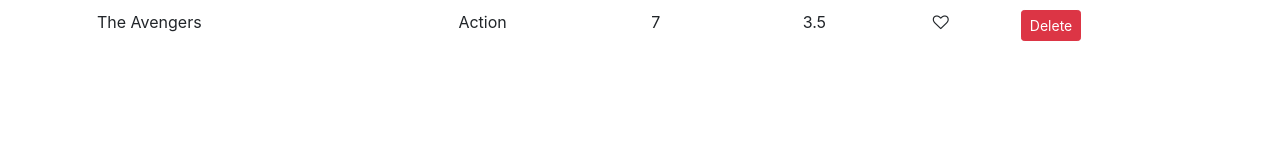
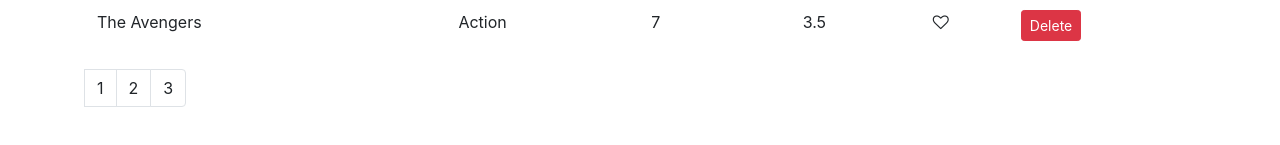
Before and after one commit to OloruntobiAwoderu/Vidly-frontend, a React (Create React App) app in the folder vidly/: page / in a window 1280 px wide. Shown: the part 561-706 px from the top of the page. Built offline with nearby package versions, Linux system fonts and the light colour scheme.

Commit message:
Added Pagination

```diff
--- a/vidly/package.json
+++ b/vidly/package.json
@@ -5,6 +5,8 @@
   "dependencies": {
     "bootstrap": "^4.3.1",
     "font-awesome": "^4.7.0",
+    "loadash": "^1.0.0",
+    "lodash": "^4.17.15",
     "react": "^16.9.0",
     "react-dom": "^16.9.0",
     "react-scripts": "3.1.0"
--- /dev/null
+++ b/vidly/src/components/common/pagination.jsx
@@ -0,0 +1,24 @@
+import React from "react";
+import _ from "lodash";
+
+const Pagination = props => {
+  const { itemsCount, pageSize, currentPage,  onPageChange } = props;
+
+  const pagesCount = Math.ceil(itemsCount / pageSize);
+  if (pagesCount === 1) return null;
+  const pages = _.range(1, pagesCount + 1);
+
+  return (
+    <nav>
+      <ul className="pagination">
+        {pages.map(page => (
+          <li key={page}className={ page === currentPage ? 'page-item-active': 'page-item'}>
+            <a className="page-link" onClick={() => onPageChange(page)}>{page}</a>
+          </li>
+        ))}
+      </ul>
+    </nav>
+  );
+};
+
+export default Pagination;
--- a/vidly/src/components/movies.jsx
+++ b/vidly/src/components/movies.jsx
@@ -1,24 +1,29 @@
 import React, { Component } from "react";
 import { getMovies } from "../services/fakeMovieService";
 import Like from "./common/like";
-
+import Pagination from "./common/pagination";
 class Movies extends Component {
   state = {
-    movies: getMovies()
+    movies: getMovies(),
+    pageSize: 4,
+    currentPage: 1
   };
   handleDelete = movie => {
     const movies = this.state.movies.filter(m => m._id !== movie._id);
-      this.setState({ movies })
+    this.setState({ movies });
   };
-  handleLike = (movie) => {
+  handleLike = movie => {
     const movies = [...this.state.movies];
     const index = movies.indexOf(movie);
-    movies[index] = { ...movies[index]};
+    movies[index] = { ...movies[index] };
     movies[index].liked = !movies[index].liked;
-    this.setState({ movies })
-  }
+    this.setState({ movies });
+  };
+  handlePageChange = page => {
+   this.setState({ currentPage: page})
+  };
   render() {
-      if(this.state.movies.length === 0)
+    if (this.state.movies.length === 0)
       return <p>There are no movies in the database.</p>;
     return (
       <React.Fragment>
@@ -30,8 +35,8 @@
               <th>Genre</th>
               <th>Stock</th>
               <th>Rate</th>
-            <th></th>
-            <th></th>
+              <th />
+              <th />
             </tr>
           </thead>
           <tbody>
@@ -41,14 +46,31 @@
                 <td>{movie.genre.name}</td>
                 <td>{movie.numberInStock}</td>
                 <td>{movie.dailyRentalRate}</td>
-              <td><Like liked={movie.liked} onClick={() => this.handleLike(movie)}/> </td>
-              <td><button onClick={() =>this.handleDelete(movie)} className="btn btn-danger btn-sm">Delete</button></td>
+                <td>
+                  <Like
+                    liked={movie.liked}
+                    onClick={() => this.handleLike(movie)}
+                  />{" "}
+                </td>
+                <td>
+                  <button
+                    onClick={() => this.handleDelete(movie)}
+                    className="btn btn-danger btn-sm"
+                  >
+                    Delete
+                  </button>
+                </td>
               </tr>
             ))}
           </tbody>
         </table>
+        <Pagination
+          itemsCount={this.state.movies.length}
+          pageSize={this.state.pageSize}
+          currentPage={this.state.currentPage}
+          onPageChange={this.handlePageChange}
+        />
       </React.Fragment>
-
     );
   }
 }
```
Also changed, not shown: 2 other files (tests, documents, lock files or other folders). Lines whose indentation alone changed are shown as unchanged.
